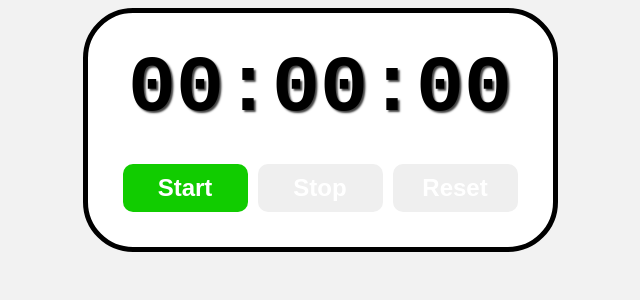
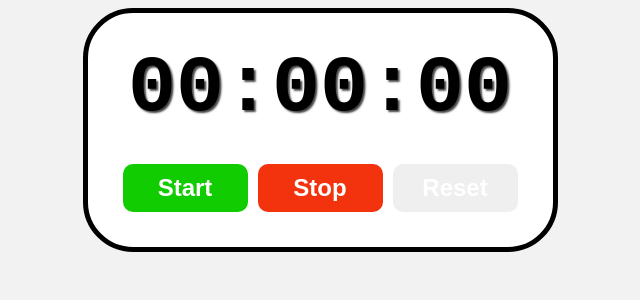
Before and after one commit to AhmadRabie1/Stop-Watch-App, a React (Vite) app in the folder myreact/: page / in a window 1280 px wide. Shown: the top 300 px of the page, without its empty margins (320-960 px from the left). Built offline with nearby package versions, Linux system fonts and the light colour scheme.

Commit message:
styled and hovered for the stop button

```diff
--- a/myreact/src/index.css
+++ b/myreact/src/index.css
@@ -43,3 +43,11 @@ body{
 .start-button:hover{
     background-color: hsl(115, 100%, 35%);
 }
+
+.stop-button{
+    background-color: hsl(10, 90%, 50%);
+}
+
+.stop-button:hover{
+    background-color: hsl(10, 90%, 45%);
+}
```
